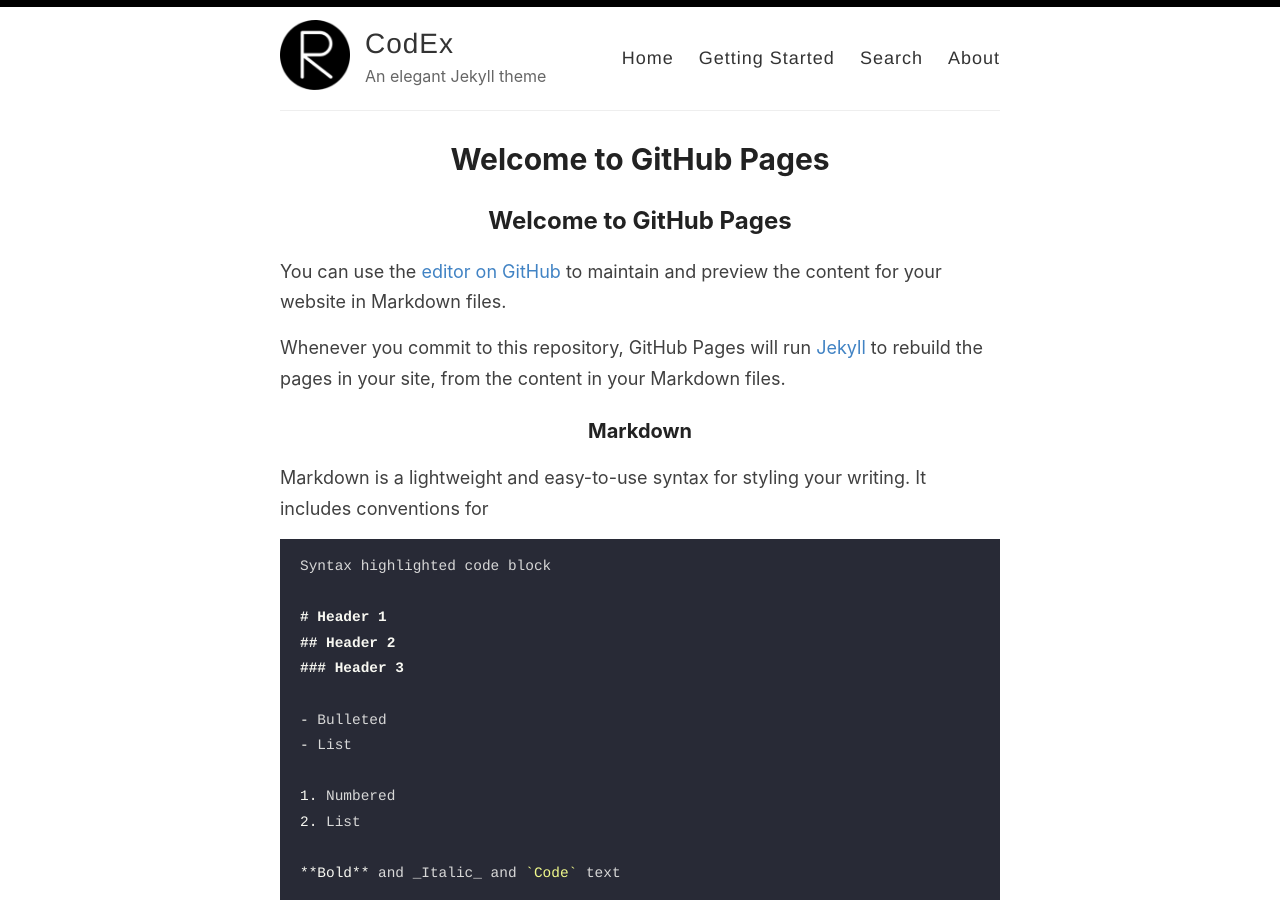
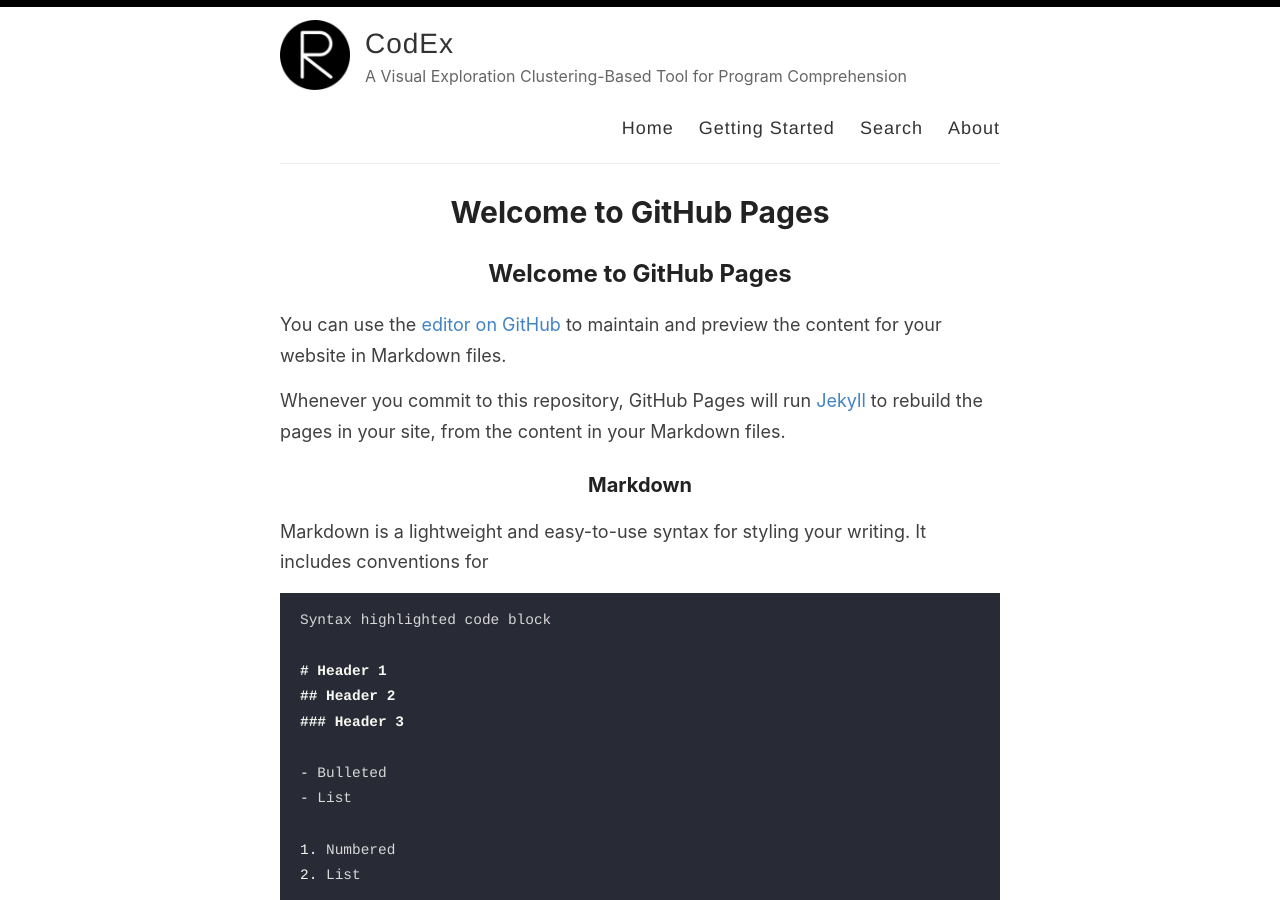
Before and after one commit to RakanAlanazi/CodEx, a Jekyll site: the page built from index.md, in a window 1280 px wide and 900 px high. Built offline with Jekyll 4.4.1, drawn with Linux system fonts in a browser that asks for light colours; our own code applies the rules of GitHub Pages for plain Markdown files; the list of posts is cut into pages by our own code.

Commit message:
Update _config.yml

```diff
--- a/_config.yml
+++ b/_config.yml
@@ -9,7 +9,7 @@ name: CodEx
 author: Rakan Alanazi
 
 # Short bio or description (displayed in the header)
-description: An elegant Jekyll theme
+description: A Visual Exploration Clustering-Based Tool for Program Comprehension
 
 # URL of your avatar or profile pic (you could use your GitHub profile pic)
 avatar: /images/reverie.png
```
